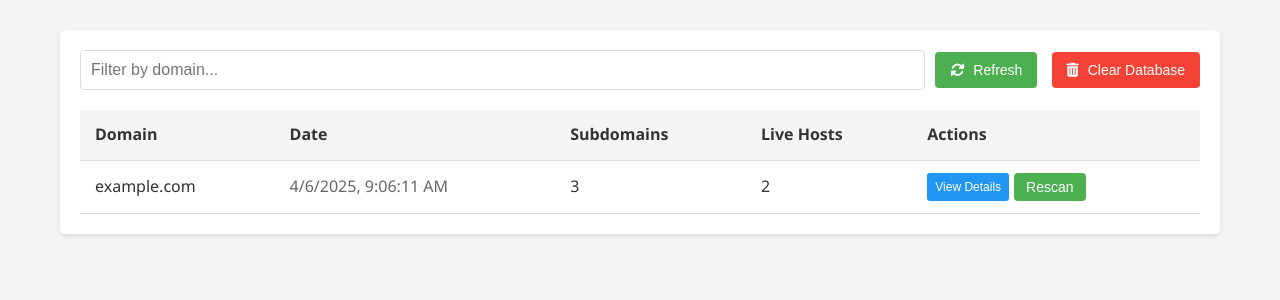
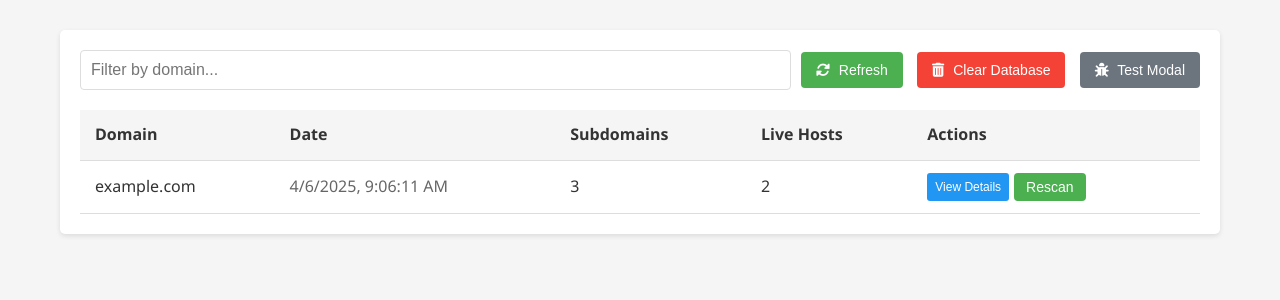
Before and after one commit to Alaswadi/reconAug, a Flask app: page /history in a window 1280 px wide. Shown: the part 203-503 px from the top of the page. Run offline with Flask 3, Linux system fonts and the light colour scheme; data comes from the database, SQL or seed files in the repository.

Commit message:
fix history

```diff
--- a/static/scan-history.js
+++ b/static/scan-history.js
@@ -86,15 +86,53 @@ document.addEventListener('DOMContentLoaded', function() {
 
     // Close modal when clicking the close button
     document.querySelector('#scanDetailsModal .close-button').addEventListener('click', function() {
+        console.log('Closing modal...');
         scanDetailsModal.classList.add('hidden');
+        scanDetailsModal.style.display = 'none';
     });
 
     // Close modal when clicking outside the modal content
     scanDetailsModal.addEventListener('click', function(event) {
         if (event.target === scanDetailsModal) {
+            console.log('Closing modal (clicked outside)...');
             scanDetailsModal.classList.add('hidden');
+            scanDetailsModal.style.display = 'none';
         }
     });
+
+    // Add debug modal button functionality
+    const debugModalButton = document.getElementById('debugModalButton');
+    if (debugModalButton) {
+        debugModalButton.addEventListener('click', function() {
+            console.log('Testing modal...');
+
+            // Set some test data
+            scanDetailsTitle.textContent = 'Test Modal';
+
+            // Show the modal
+            scanDetailsModal.classList.remove('hidden');
+            scanDetailsModal.style.display = 'flex';
+
+            // Log modal state
+            console.log('Modal element:', scanDetailsModal);
+            console.log('Modal hidden class removed:', !scanDetailsModal.classList.contains('hidden'));
+            console.log('Modal display style:', scanDetailsModal.style.display);
+            console.log('Modal computed style:', window.getComputedStyle(scanDetailsModal));
+
+            // Populate tables with test data
+            populateScanSubdomainsTable(['test1.example.com', 'test2.example.com']);
+            populateScanLiveHostsTable([{
+                id: 999,
+                url: 'http://test.example.com',
+                status_code: '200',
+                technology: 'Test Technology'
+            }]);
+            populateScanHistoricalUrlsTable(['http://test.example.com/page1', 'http://test.example.com/page2']);
+
+            // Reset to first tab
+            scanTabButtons[0].click();
+        });
+    }
 
     // Handle scan tab switching
     scanTabButtons.forEach(button => {
@@ -273,7 +311,15 @@ document.addEventListener('DOMContentLoaded', function() {
                 scanTabButtons[0].click();
 
                 // Show modal
+                console.log('Showing modal...');
                 scanDetailsModal.classList.remove('hidden');
+                scanDetailsModal.style.display = 'flex';
+
+                // Log modal state for debugging
+                console.log('Modal hidden class removed:', !scanDetailsModal.classList.contains('hidden'));
+                console.log('Modal display style:', scanDetailsModal.style.display);
+                console.log('Modal visibility:', window.getComputedStyle(scanDetailsModal).visibility);
+                console.log('Modal opacity:', window.getComputedStyle(scanDetailsModal).opacity);
             })
             .catch(error => {
                 console.error('Error loading scan details:', error);
--- a/static/style.css
+++ b/static/style.css
@@ -320,6 +320,26 @@ button:hover {
     margin-right: 5px;
 }
 
+.debug-button {
+    background-color: #6c757d;
+    color: white;
+    border: none;
+    padding: 10px 15px;
+    border-radius: 4px;
+    cursor: pointer;
+    font-size: 14px;
+    transition: background-color 0.3s;
+    margin-left: 10px;
+}
+
+.debug-button:hover {
+    background-color: #5a6268;
+}
+
+.debug-button i {
+    margin-right: 5px;
+}
+
 table {
     width: 100%;
     border-collapse: collapse;
@@ -436,6 +456,11 @@ a:hover {
 
 .hidden {
     display: none !important;
+}
+
+/* Make sure modals are visible when not hidden */
+.modal:not(.hidden) {
+    display: flex !important;
 }
 
 .modal-content {
--- a/templates/history.html
+++ b/templates/history.html
@@ -25,6 +25,7 @@
                 <div class="refresh-button-container">
                     <button id="refreshButton" class="refresh-button"><i class="fas fa-sync-alt"></i> Refresh</button>
                     <button id="clearDatabaseButton" class="clear-button"><i class="fas fa-trash-alt"></i> Clear Database</button>
+                    <button id="debugModalButton" class="debug-button"><i class="fas fa-bug"></i> Test Modal</button>
                 </div>
             </div>
             <table>
@@ -42,7 +43,7 @@
         </div>
 
         <!-- Scan Details Modal -->
-        <div id="scanDetailsModal" class="modal hidden" style="display: none;">
+        <div id="scanDetailsModal" class="modal hidden">
             <div class="modal-content">
                 <span class="close-button">&times;</span>
                 <h2 id="scanDetailsTitle">Scan Details</h2>
```
